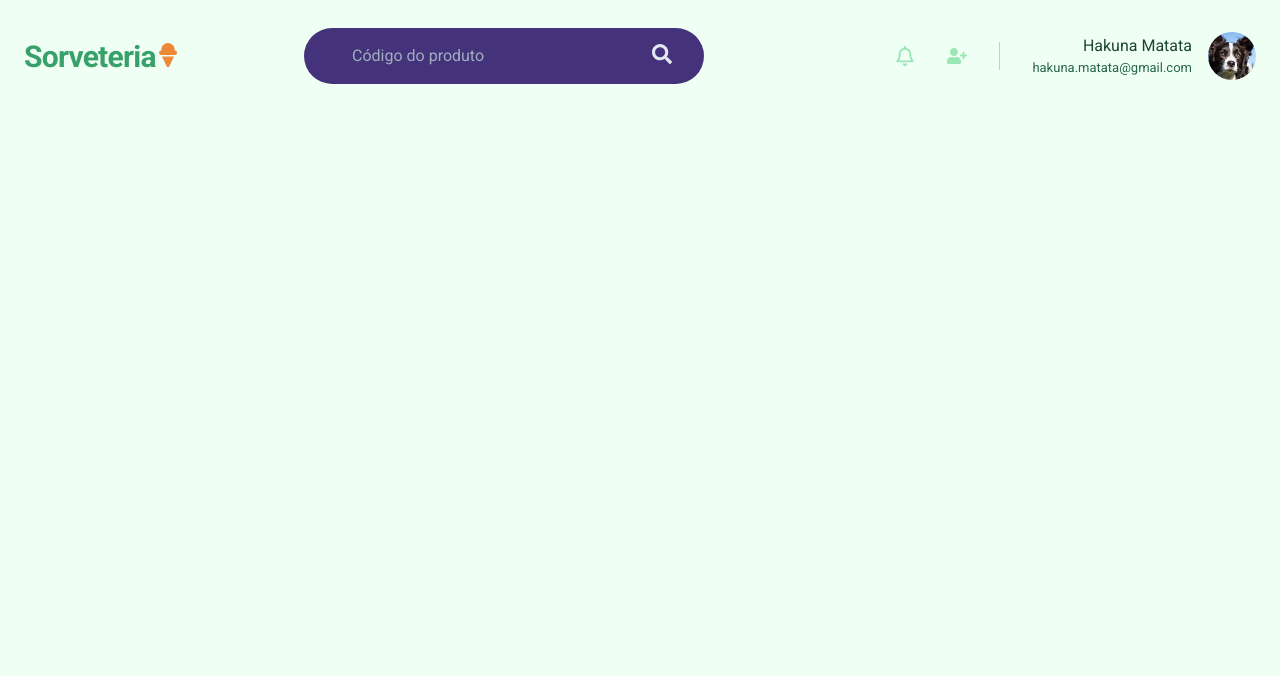
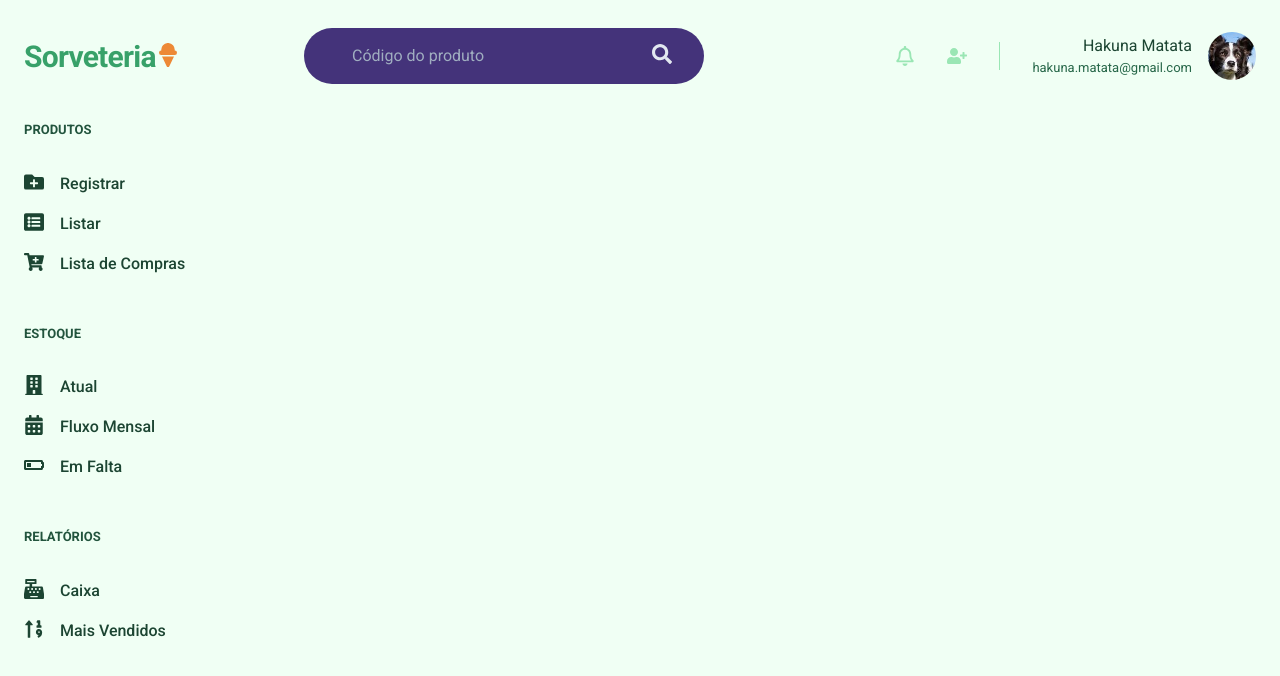
Before and after one commit to wwchacalww/next_sorvetes, a Next.js app: page /dashboard in a window 1280 px wide. Shown: the top 676 px of the page. Built offline with nearby package versions, Linux system fonts and the light colour scheme.

Commit message:
💡Sider estruturada

```diff
--- /dev/null
+++ b/src/components/Sidebar.tsx
@@ -0,0 +1,91 @@
+import { Box, Link, Stack, Text, Icon } from "@chakra-ui/react";
+import {
+  FaBatteryQuarter,
+  FaBuilding,
+  FaCalendarAlt,
+  FaCartPlus,
+  FaCashRegister,
+  FaFolderPlus,
+  FaListAlt,
+  FaSortNumericUp,
+} from "react-icons/fa";
+
+export default function Sidebar() {
+  return (
+    <Box as="aside" w="64" mr="8">
+      <Stack spacing={12} align="flex-start">
+        <Box>
+          <Text fontWeight="bold" fontSize="small" color="green.800">
+            PRODUTOS
+          </Text>
+          <Stack spacing={4} mt={8} align="stretch">
+            <Link display="flex" alignContent="center">
+              <Icon as={FaFolderPlus} fontSize="20" />
+              <Text ml="4" fontWeight="medium">
+                Registrar
+              </Text>
+            </Link>
+            <Link display="flex" alignContent="center">
+              <Icon as={FaListAlt} fontSize="20" />
+              <Text ml="4" fontWeight="medium">
+                Listar
+              </Text>
+            </Link>
+            <Link display="flex" alignContent="center">
+              <Icon as={FaCartPlus} fontSize="20" />
+              <Text ml="4" fontWeight="medium">
+                Lista de Compras
+              </Text>
+            </Link>
+          </Stack>
+        </Box>
+
+        <Box>
+          <Text fontWeight="bold" fontSize="small" color="green.800">
+            ESTOQUE
+          </Text>
+          <Stack spacing={4} mt={8} align="stretch">
+            <Link display="flex" alignContent="center">
+              <Icon as={FaBuilding} fontSize="20" />
+              <Text ml="4" fontWeight="medium">
+                Atual
+              </Text>
+            </Link>
+            <Link display="flex" alignContent="center">
+              <Icon as={FaCalendarAlt} fontSize="20" />
+              <Text ml="4" fontWeight="medium">
+                Fluxo Mensal
+              </Text>
+            </Link>
+            <Link display="flex" alignContent="center">
+              <Icon as={FaBatteryQuarter} fontSize="20" />
+              <Text ml="4" fontWeight="medium">
+                Em Falta
+              </Text>
+            </Link>
+          </Stack>
+        </Box>
+
+        <Box>
+          <Text fontWeight="bold" fontSize="small" color="green.800">
+            RELATÓRIOS
+          </Text>
+          <Stack spacing={4} mt={8} align="stretch">
+            <Link display="flex" alignContent="center">
+              <Icon as={FaCashRegister} fontSize="20" />
+              <Text ml="4" fontWeight="medium">
+                Caixa
+              </Text>
+            </Link>
+            <Link display="flex" alignContent="center">
+              <Icon as={FaSortNumericUp} fontSize="20" />
+              <Text ml="4" fontWeight="medium">
+                Mais Vendidos
+              </Text>
+            </Link>
+          </Stack>
+        </Box>
+      </Stack>
+    </Box>
+  );
+}
--- a/src/pages/dashboard.tsx
+++ b/src/pages/dashboard.tsx
@@ -1,9 +1,15 @@
+import { Flex } from "@chakra-ui/react";
 import Header from "../components/Header";
+import Sidebar from "../components/Sidebar";
 
 export default function Dashboard() {
   return (
-    <div>
+    <Flex direction="column" h="100vh">
       <Header />
-    </div>
+
+      <Flex w="100%" maxW={1480} my="6" mx="auto" px="6">
+        <Sidebar />
+      </Flex>
+    </Flex>
   );
 }
```
Also changed, not shown: 1 other file (tests, documents, lock files or other folders).
